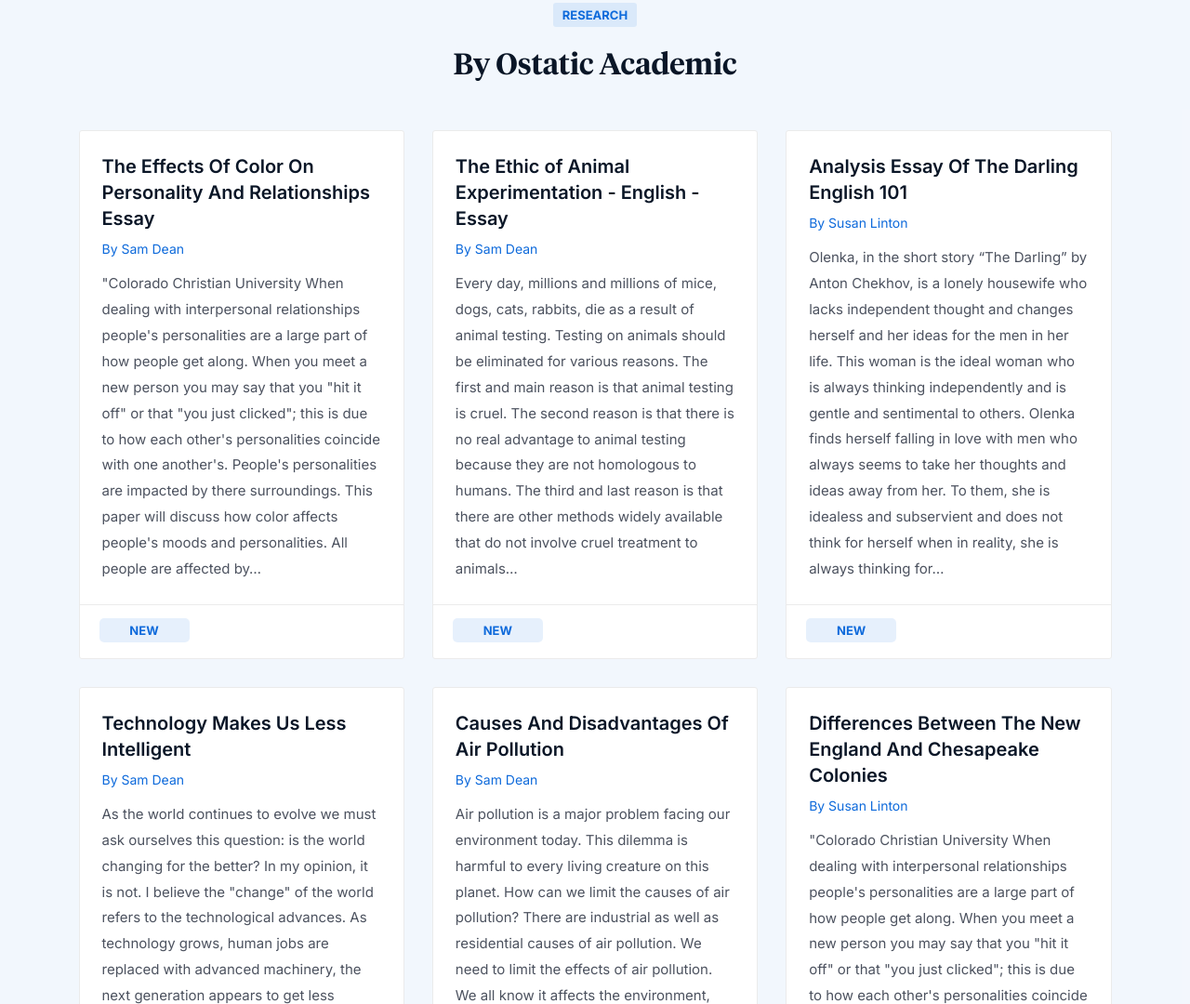
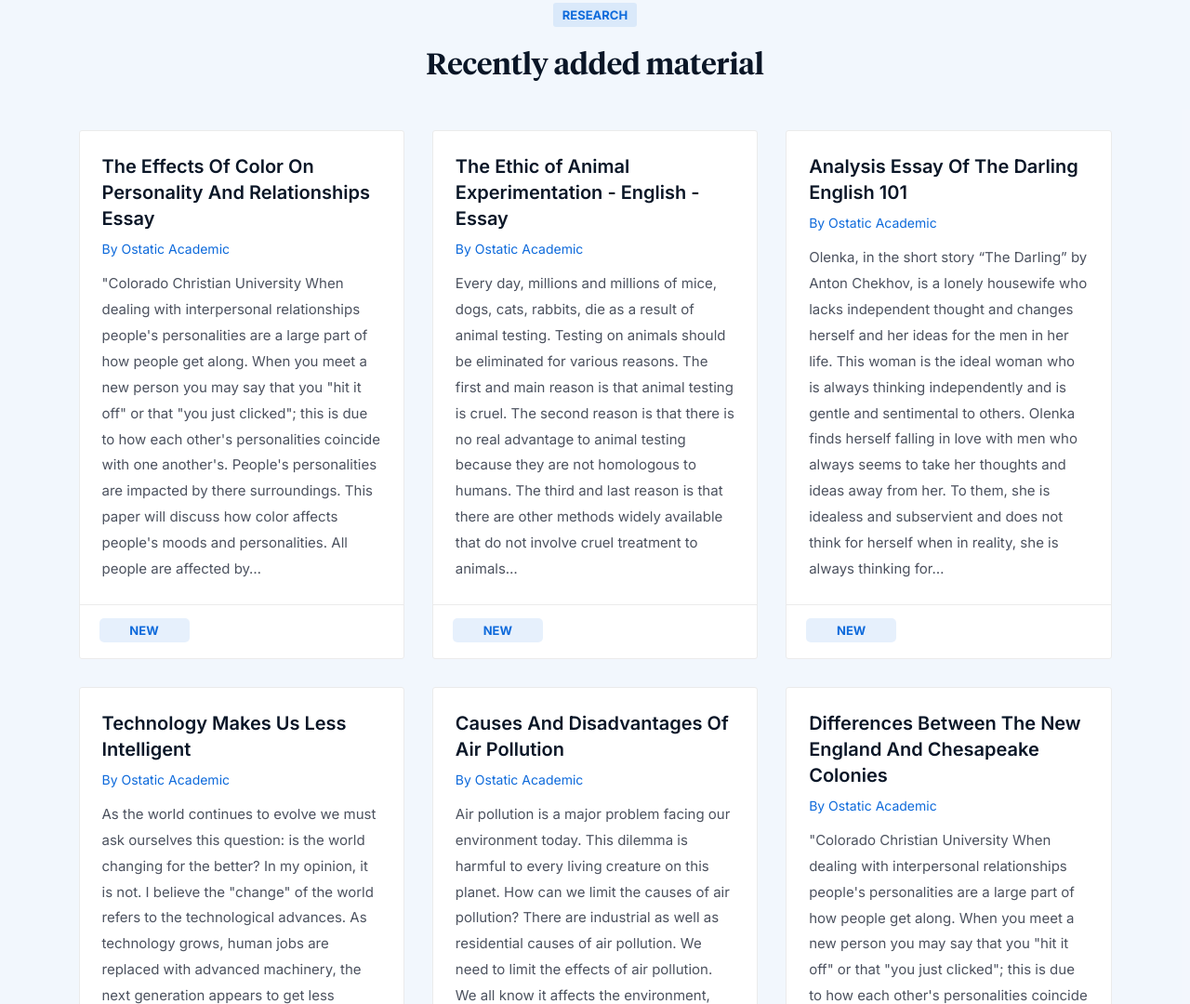
Before and after one commit to gursewak-sohi/ostatic, a website: page index.html in a window 1280 px wide. Shown: the part 5726-6806 px from the top of the page at 93% size. Drawn offline with nearby package versions, Linux system fonts and the light colour scheme.

Commit message:
title changes

```diff
--- a/index.html
+++ b/index.html
@@ -913,13 +913,13 @@
             <div class="container">
                 <div class="section-heading">
                     <div class="badge">RESEARCH</div>
-                    <h2>By Ostatic Academic</h2>
+                    <h2>Recently added material</h2>
                 </div>
                 <div class="blog-block">
                     <div class="blog-item">
                         <div class="blog-body">
                             <h4><a href="/essays/the-effects-of-color-on-personality-and-relationships-1">The Effects Of Color On Personality And Relationships Essay</a></h4>
-                            <div class="author">By Sam Dean</div>
+                            <div class="author">By Ostatic Academic</div>
                             <p>"Colorado Christian University When dealing with interpersonal relationships people's personalities are a large part of how people get along. When you meet a new person you may say that you "hit it off" or that "you just clicked";
                                 this is due to how each other's personalities coincide with one another's. People's personalities are impacted by there surroundings. This paper will discuss how color affects people's moods and personalities. All people
                                 are affected by…
@@ -933,7 +933,7 @@
                     <div class="blog-item">
                         <div class="blog-body">
                             <h4><a href="/essays/the-ethic-of-animal-experimentation-english-essay">The Ethic of Animal Experimentation - English - Essay</a> </h4>
-                            <div class="author">By Sam Dean</div>
+                            <div class="author">By Ostatic Academic</div>
                             <p>Every day, millions and millions of mice, dogs, cats, rabbits, die as a result of animal testing. Testing on animals should be eliminated for various reasons. The first and main reason is that animal testing is cruel. The second
                                 reason is that there is no real advantage to animal testing because they are not homologous to humans. The third and last reason is that there are other methods widely available that do not involve cruel treatment to animals…</p>
                         </div>
@@ -945,7 +945,7 @@
                     <div class="blog-item">
                         <div class="blog-body">
                             <h4><a href="/essays/analysis-essay-of-the-darling-english-101">Analysis Essay Of The Darling English 101</a> </h4>
-                            <div class="author">By Susan Linton</div>
+                            <div class="author">By Ostatic Academic</div>
                             <p>Olenka, in the short story “The Darling” by Anton Chekhov, is a lonely housewife who lacks independent thought and changes herself and her ideas for the men in her life. This woman is the ideal woman who is always thinking
                                 independently and is gentle and sentimental to others. Olenka finds herself falling in love with men who always seems to take her thoughts and ideas away from her. To them, she is idealess and subservient and does not think
                                 for herself when in reality, she is always thinking for…</p>
@@ -958,7 +958,7 @@
                     <div class="blog-item">
                         <div class="blog-body">
                             <h4><a href="/essays/technology-makes-us-less-intelligent">Technology Makes Us Less Intelligent</a> </h4>
-                            <div class="author">By Sam Dean</div>
+                            <div class="author">By Ostatic Academic</div>
                             <p>As the world continues to evolve we must ask ourselves this question: is the world changing for the better? In my opinion, it is not. I believe the "change" of the world refers to the technological advances. As technology grows,
                                 human jobs are replaced with advanced machinery, the next generation appears to get less intelligent, and human contact is replaced by other devices. As technology has continued to take over the world, human jobs have been
                                 taken over by factories and computers. Human labor is…</p>
@@ -971,7 +971,7 @@
                     <div class="blog-item">
                         <div class="blog-body">
                             <h4><a href="/essays/causes-and-disadvantages-of-smog">Causes And Disadvantages Of Air Pollution</a> </h4>
-                            <div class="author">By Sam Dean</div>
+                            <div class="author">By Ostatic Academic</div>
                             <p>Air pollution is a major problem facing our environment today. This dilemma is harmful to every living creature on this planet. How can we limit the causes of air pollution? There are industrial as well as residential causes
                                 of air pollution. We need to limit the effects of air pollution. We all know it affects the environment, but it also can affect us directly. Air pollution needs to be controlled. Air pollution can be defined as pollution
                                 in the air. It is all around us. It might not be as clearly visible in some areas as others but…</p>
@@ -984,7 +984,7 @@
                     <div class="blog-item">
                         <div class="blog-body">
                             <h4><a href="/essays/differences-between-the-new-england-and-chesapeake-colonies">Differences Between The New England And Chesapeake Colonies</a> </h4>
-                            <div class="author">By Susan Linton</div>
+                            <div class="author">By Ostatic Academic</div>
                             <p>"Colorado Christian University When dealing with interpersonal relationships people's personalities are a large part of how people get along. When you meet a new person you may say that you "hit it off" or that "you just clicked";
                                 this is due to how each other's personalities coincide with one another's. People's personalities are impacted by there surroundings. This paper will discuss how color affects people's moods and personalities. All people
                                 are affected by…</p>
```
